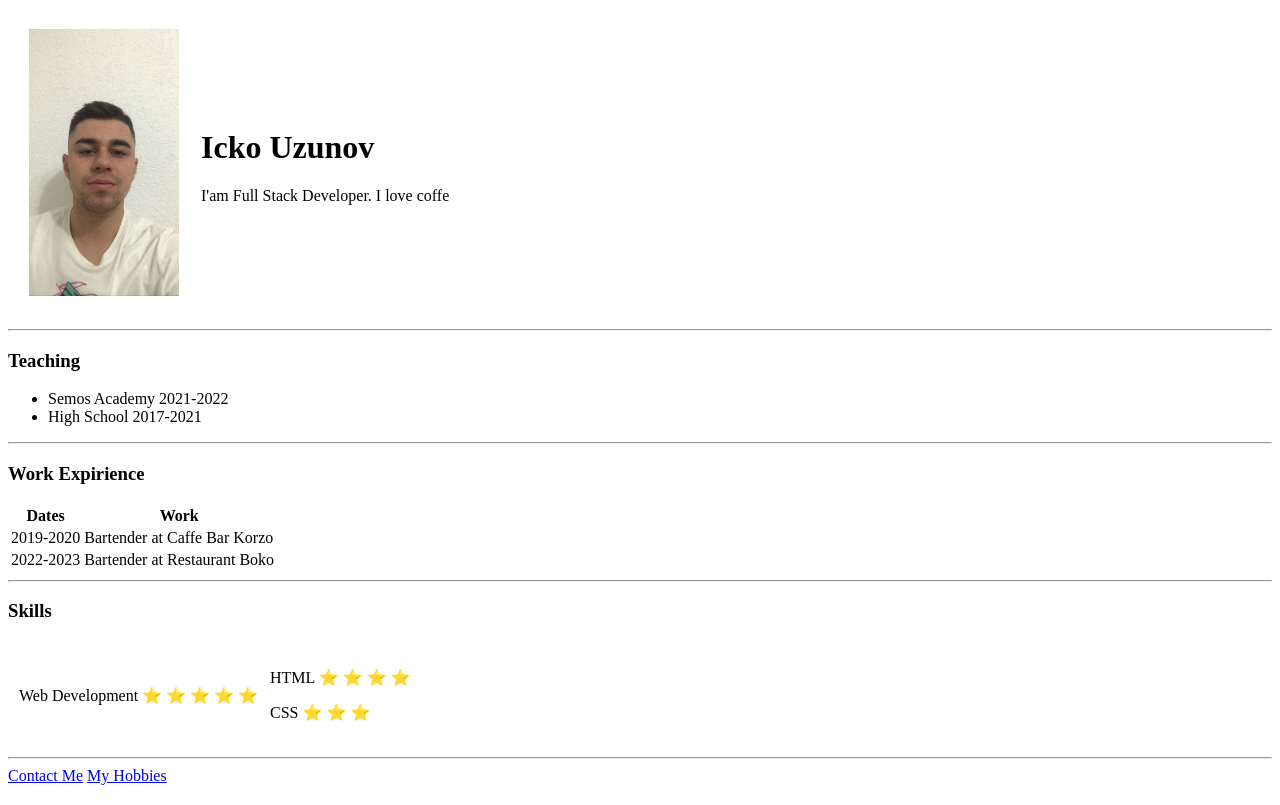
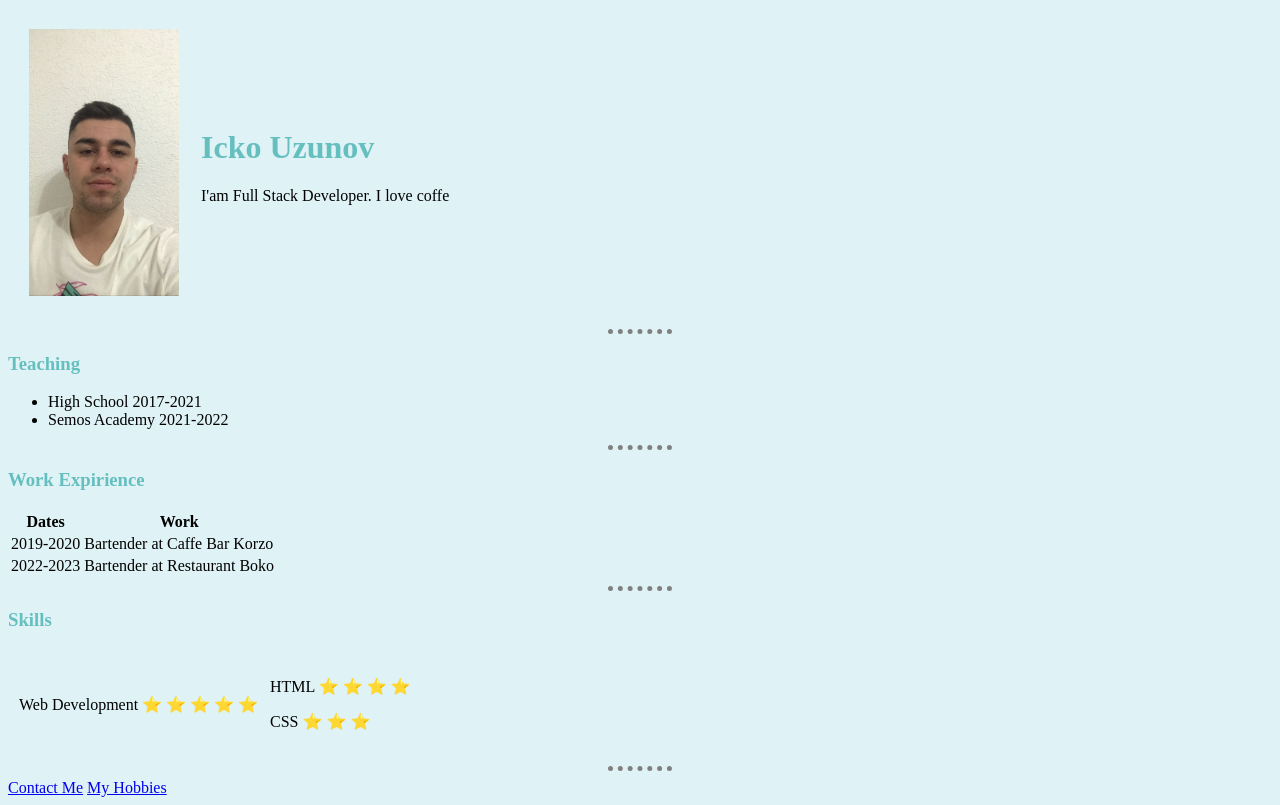
Before and after one commit to iuzunov2/CV, a plain HTML site: page index.html in a window 1280 px wide. Drawn offline with Linux system fonts and the light colour scheme.

Commit message:
little update in the index file

```diff
--- /dev/null
+++ b/css/styles.css
@@ -0,0 +1,19 @@
+body {
+    background-color: rgb(223, 242, 245);
+}
+
+h1 {
+    color: #66BFBF;
+}
+
+h3 {
+    color: #66BFBF;
+}
+
+hr {
+    border-style:none;
+    border-top-style: dotted ;
+    border-color: grey;
+    border-width: 5px;
+    width: 5%;
+}
--- a/index.html
+++ b/index.html
@@ -6,6 +6,7 @@
     <meta http-equiv="X-UA-Compatible" content="IE=edge">
     <meta name="viewport" content="width=device-width, initial-scale=1.0">
     <title>Icko's Personal Site</title>
+    <link rel="stylesheet" href="css/styles.css">
 </head>
 
 <body>
@@ -21,8 +22,8 @@
     <hr>
     <h3>Teaching</h3>
     <ul>
+        <li>High School 2017-2021 </li>
         <li>Semos Academy 2021-2022</li>
-        <li>High School 2017-2021 </li>
     </ul>
     <hr>
     <h3>Work Expirience</h3>
```
Also changed, not shown: contact-me.html (+1 -0 lines), hobbies.html (+13 -0 lines).
